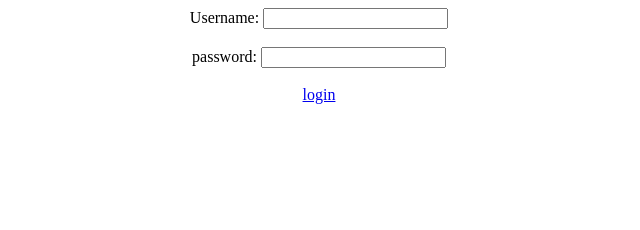
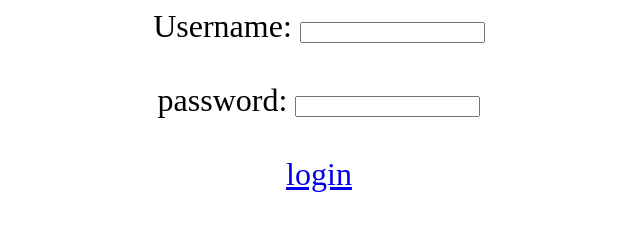
Before and after one commit to prathameshlonare/miniwebsite, a plain HTML site: page index.html in a window 1280 px wide. Shown: the whole page, without its empty margins (321-961 px from the left). Drawn offline with Linux system fonts and the light colour scheme.

Commit message:
Update index.html

```diff
--- a/index.html
+++ b/index.html
@@ -4,7 +4,7 @@
 </head>
 <body >
 
-<form align="center">
+<form align="center" style="font-size: xx-large;">
     Username: <input type="text" name="uname" value="" size="20"><br><br>
     password: <input type="password" name="pass"  size="20"><br><br>
     <a href="nextpage.html">login</a>
```
